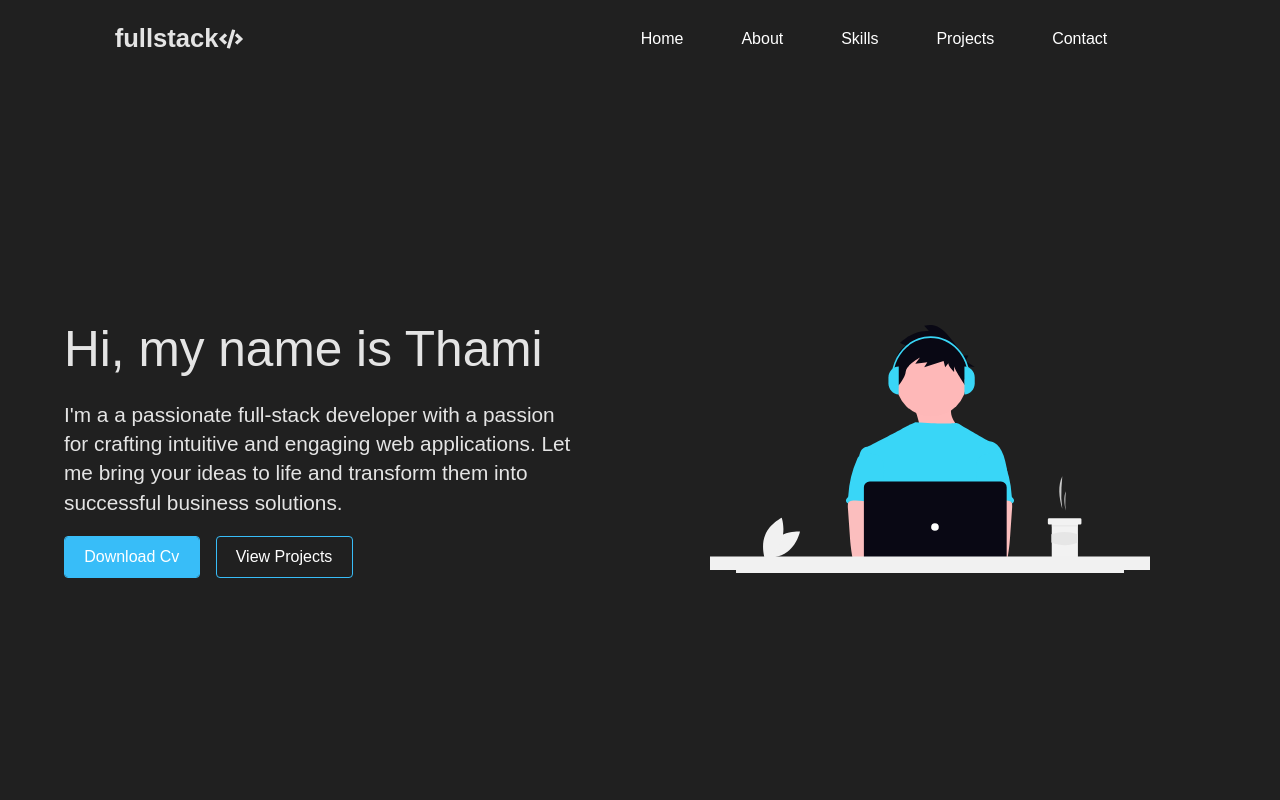
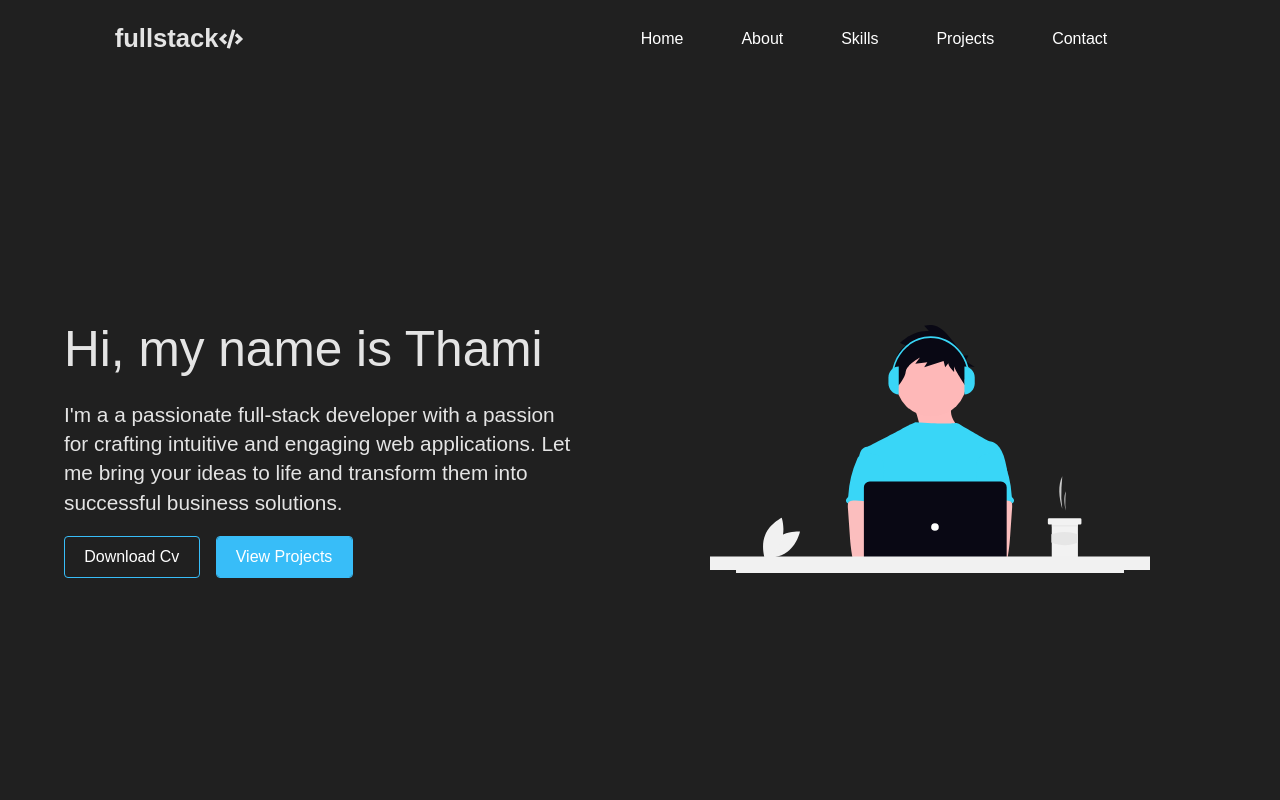
Before and after one commit to thami-coding/portfolio, a React (Vite) app: page / in a window 1280 px wide. Shown: the top 800 px of the page. Built offline with nearby package versions, Linux system fonts and the light colour scheme.

Commit message:
modify links to real links

```diff
--- a/src/components/contact/Icons.jsx
+++ b/src/components/contact/Icons.jsx
@@ -5,10 +5,12 @@ import { MdEmail } from "react-icons/md";
 function Icons() {
   return (
     <div className="contact-icons">
-    <SiGithub className="contact-icon" />
-    <FaLinkedin className="contact-icon" />
-    <MdEmail className="contact-icon" />
-  </div>
+      <a className="link" href="https://github.com/thami-coding" target="_blank"> <SiGithub className="contact-icon" /></a>
+      <a className="link" href="https://www.linkedin.com/in/thamsanqa-gumede-5aa461319/" target="_blank">  <FaLinkedin className="contact-icon" /></a>
+      <a className="link" href="mailto:thamig125@gmal.com"><MdEmail className="contact-icon" /></a>
+
+
+    </div>
   )
 }
 
--- a/src/components/contact/contact.css
+++ b/src/components/contact/contact.css
@@ -7,11 +7,12 @@ input:-webkit-autofill:active {
   /* color: #ada7a7 !important; */
 }
 
-.form{
+.form {
   /* border: 2px solid red; */
-  padding: 0  2.5rem;
+  padding: 0 2.5rem;
   margin-bottom: 2.5rem;
 }
+
 .contact-bg-screen {
   display: none;
 }
@@ -72,6 +73,7 @@ input:-webkit-autofill:active {
   min-height: 77px;
   /* border: 1px solid red; */
 }
+
 .form-control .input {
   background-color: transparent;
   border-left: none;
@@ -82,6 +84,7 @@ input:-webkit-autofill:active {
   text-align: center;
   color: #ada7a7;
 }
+
 .form-control .invalid-text {
   border-bottom: 1px solid rgb(252, 122, 122);
 }
@@ -90,11 +93,15 @@ input:-webkit-autofill:active {
   border-bottom: 1px solid #38bdf8;
 }
 
+.link {
+  all: unset;
+}
+
 .form-control .text-area {
   background: transparent;
   color: #ada7a7;
   outline: none;
-  height:9rem;
+  height: 9rem;
   border: 1px solid #ada7a7;
   text-align: left;
   padding: 0.5rem;
@@ -103,7 +110,7 @@ input:-webkit-autofill:active {
   /* border: 1px solid red; */
 }
 
-.form-control .text-area:focus{
+.form-control .text-area:focus {
   border: 1px solid #38bdf8;
 }
 
@@ -121,7 +128,7 @@ input:-webkit-autofill:active {
   outline: none;
   color: #fff;
   border: none;
-  padding:0.8rem 1.6rem;
+  padding: 0.8rem 1.6rem;
   border-radius: 4px;
   text-transform: uppercase;
   cursor: pointer;
@@ -129,6 +136,7 @@ input:-webkit-autofill:active {
   margin-top: 1rem;
   background: #38bdf8;
 }
+
 .submit-btn:active {
   transform: scale(0.95);
 }
@@ -140,12 +148,14 @@ input:-webkit-autofill:active {
   margin: 0 auto;
   margin-top: 1.5rem;
 }
+
 .contact-icon {
   margin-right: 1rem;
   font-size: 1.5rem;
   cursor: pointer;
   transition: 0.4s color;
 }
+
 .contact-icon:hover {
   color: #38bdf8;
 }
--- a/src/components/hero/Hero.jsx
+++ b/src/components/hero/Hero.jsx
@@ -13,12 +13,11 @@ function hero() {
           solutions.
         </p>
         <div className="hero-buttons">
-          <a type="button" href="" className="download-btn">download cv</a>
-          <a type="button" href="#projects" className="cv-btn">View projects</a>
+          <a type="button" href="/thamsanqa_gumede.pdf" target="_blank" rel="noopener noreferrer" className="cv-btn">  download cv</a>
+          <a type="button" href="#projects" className="download-btn">View projects</a>
         </div>
       </div>
       <EmblaCarousel />
-          <a  href="#projects" className="hero-sm-button">Download Cv</a>
     </section>
   );
 }
```
